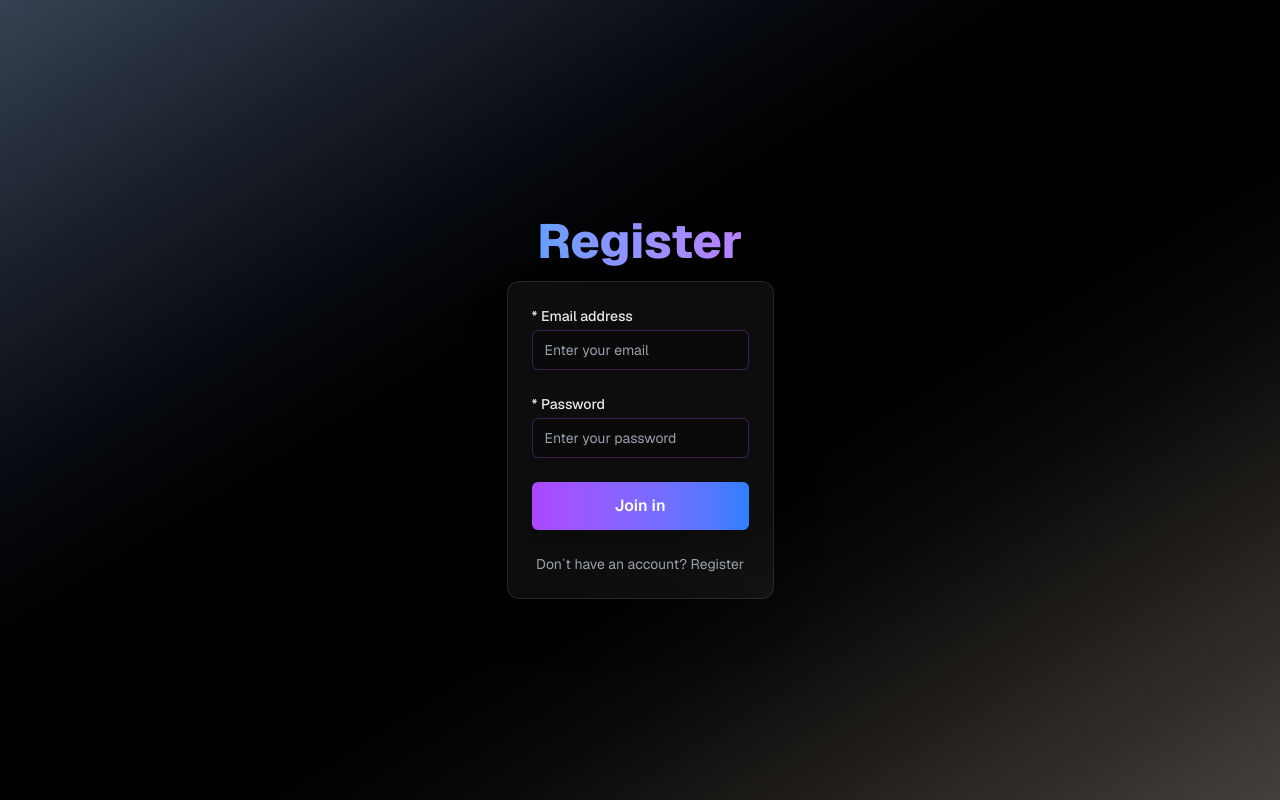
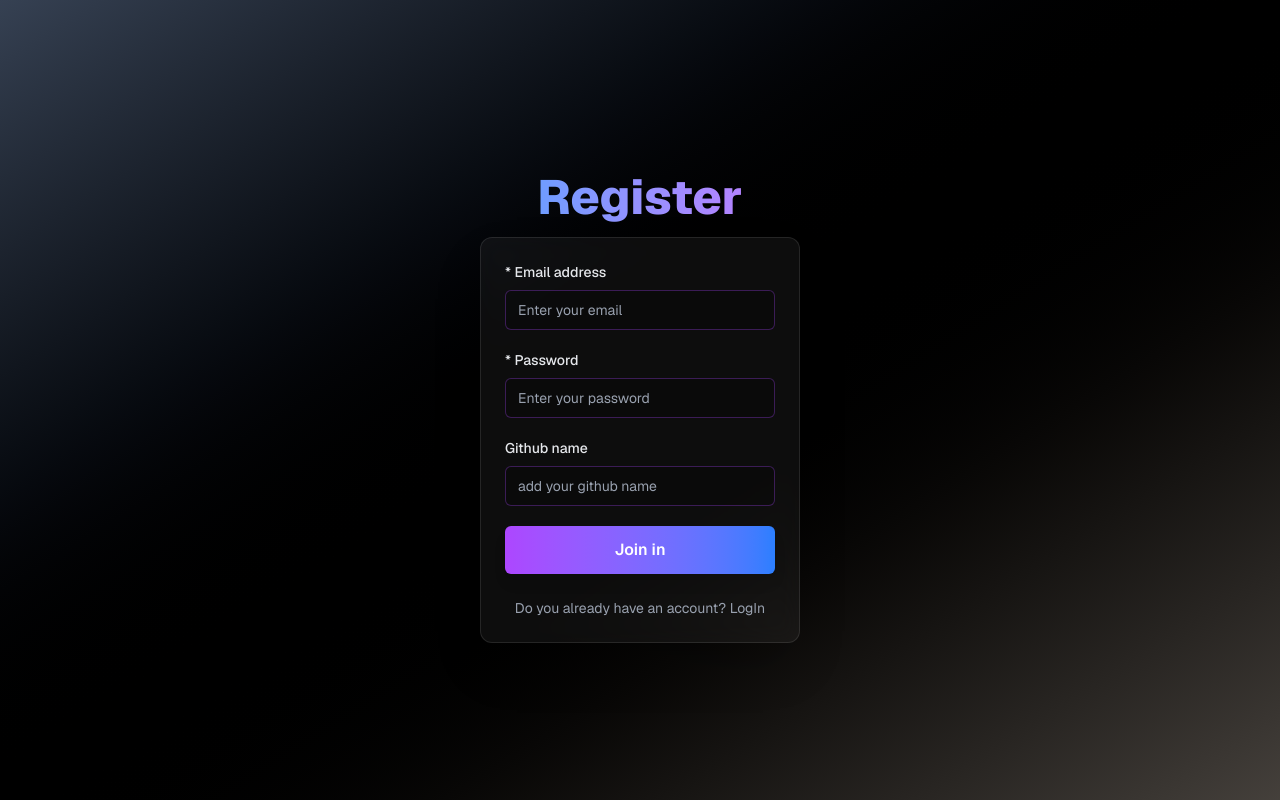
Before and after one commit to abqueiroz/jwt-auth, a Next.js app: page /register in a window 1280 px wide. Built offline with nearby package versions, Linux system fonts and the light colour scheme.

Commit message:
feat: add authProvider

```diff
--- a/package.json
+++ b/package.json
@@ -21,7 +21,7 @@
   },
   "devDependencies": {
     "@eslint/eslintrc": "^3",
-    "@tailwindcss/postcss": "^4",
+    "@tailwindcss/postcss": "^4.1.4",
     "@testing-library/dom": "^10.4.0",
     "@testing-library/jest-dom": "^6.6.3",
     "@testing-library/react": "^16.3.0",
@@ -34,7 +34,8 @@
     "eslint-config-next": "15.3.0",
     "jest": "^29.7.0",
     "jest-environment-jsdom": "^29.7.0",
-    "tailwindcss": "^4",
+    "postcss": "^8.5.3",
+    "tailwindcss": "^4.1.4",
     "ts-node": "^10.9.2",
     "typescript": "^5"
   }
--- a/src/app/globals.css
+++ b/src/app/globals.css
@@ -18,14 +18,19 @@ body {
   font-family: Arial, Helvetica, sans-serif;
 }
 
+a,
+button {
+  cursor: pointer;
+}
+
 @theme {
   --animate-fade-in-scale: fade-in-scale 0.3s ease-out;
 
   --animate-custom-pulse: custom-pulse 1.5s cubic-bezier(0.4, 0, 0.6, 1) infinite;
 
-  --animate-spin-and-fade: spin-and-fade 2s linear infinite ;
+  --animate-spin-and-fade: spin-and-fade 2s linear infinite;
 
-  --animate-spin-and-fade: spin-and-fade 2s linear infinite ;
+  --animate-spin-and-fade: spin-and-fade 2s linear infinite;
 
 
   --animate-slide-in-out: slide-in-out 1s ease-in-out infinite alternate;
--- a/src/app/layout.tsx
+++ b/src/app/layout.tsx
@@ -1,7 +1,6 @@
 import type { Metadata } from "next";
 import { Geist, Geist_Mono } from "next/font/google";
 import "./globals.css";
-import { Header } from "../components";
 
 const geistSans = Geist({
   variable: "--font-geist-sans",
--- a/src/app/login/page.tsx
+++ b/src/app/login/page.tsx
@@ -25,7 +25,6 @@ const LoginPage = () => {
 
   const handleSubmit = async (event: FormEvent) => {
     event.preventDefault();
-    console.log(state)
     debugger
     setState((prevState) => ({ ...prevState, error: '' }));
 
@@ -78,19 +77,21 @@ const LoginPage = () => {
         >
           <FormInput
             id='email'
+            name='email'
             type='email'
             autoComplete='email'
-            labelName='Email address'
+            $labelName='Email address'
             placeholder='Enter your email'
-            isRequired
+            $isRequired
             onChange={handleChange}
           />
           <FormInput
             id='password'
+            name='password'
             type='password'
             autoComplete='current-password'
-            labelName='Password'
-            isRequired
+            $labelName='Password'
+            $isRequired
             placeholder='Enter your password'
             onChange={handleChange}
           />
--- a/src/app/register/page.tsx
+++ b/src/app/register/page.tsx
@@ -8,6 +8,8 @@ interface RegisterFormState {
   email: string;
   password: string;
   error: string;
+  github: string | null,
+
 }
 
 export default function RegisterPage() {
@@ -15,6 +17,7 @@ export default function RegisterPage() {
     email: '',
     password: '',
     error: '',
+    github: null,
   });
   const router = useRouter();
 
@@ -48,8 +51,8 @@ export default function RegisterPage() {
     }
   };
 
- return (
-    <main>
+  return (
+    <main className='flex w-full justify-center flex-col'>
       <div className="text-center">
         <h1
           className={cn(
@@ -65,29 +68,41 @@ export default function RegisterPage() {
       </div>
       <div
         className={cn(
-          "p-6 rounded-xl shadow-2xl backdrop-blur-md",
+          " min-w-80 p-6 rounded-xl shadow-2xl backdrop-blur-md",
           "bg-white/5 border border-white/10",
           "transition-all duration-500 space-y-6"
         )}
       >
-        <form className="space-y-6" onSubmit={handleSubmit}
+        <form className="space-y-5" onSubmit={handleSubmit}
         >
           <FormInput
             id='email'
             type='email'
             autoComplete='email'
-            labelName='Email address'
+            $labelName='Email address'
             placeholder='Enter your email'
-            isRequired
+            $isRequired
+            name='email'
             onChange={handleChange}
           />
           <FormInput
             id='password'
             type='password'
+            name='password'
             autoComplete='current-password'
-            labelName='Password'
-            isRequired
+            $labelName='Password'
+            $isRequired
             placeholder='Enter your password'
+            onChange={handleChange}
+          />
+
+          <FormInput
+            id='password'
+            type='password'
+            name='github'
+            autoComplete='current-password'
+            $labelName='Github name'
+            placeholder='add your github name'
             onChange={handleChange}
           />
           <Button
@@ -99,14 +114,14 @@ export default function RegisterPage() {
 
         <div className="text-center text-gray-400 text-sm">
           <span>
-            Don`t have an account?
+            Do you already have an account?
           </span>
           {' '}
           <a
             href="/login"
-            className="hover:text-purple-300 transition-colors duration-200 cursor-pointer"
+            className="cursor-pointer hover:text-purple-300 transition-colors duration-200 "
           >
-            Register
+            LogIn
           </a>
         </div>
       </div>
--- a/src/components/Avatar/index.tsx
+++ b/src/components/Avatar/index.tsx
@@ -6,30 +6,32 @@ interface AvatarProps {
     name: string
 }
 
-export const Avatar = ({ name, imgUrl='' }: AvatarProps) => {
+export const Avatar = ({ name, imgUrl = '' }: AvatarProps) => {
+    debugger
+    const splitName = name.split(' ')
+    const firstName = splitName.at(0)?.charAt(0)
+    const lastName = splitName.at(-1)?.charAt(0)
     return (<>
-
         <div className="flex items-center justify-center">
             <div className={cn(
-                "h-20 w-20 rounded-full",
+                "h-12 w-12 rounded-full",
                 "flex items-center justify-center",
                 "relative overflow-hidden" // Added for proper fallback positioning
             )}>
-                <Image
-                    width={24}
-                    height={24}
+                {imgUrl ? <Image
+                    width={12}
+                    height={12}
                     src={imgUrl}
                     alt="User Avatar"
-                    className="h-full w-full object-cover"
+                    className="object-cover"
                     onError={(e) => {
                         (e.currentTarget as HTMLImageElement).style.display = 'none';
                     }}
-                />
-                {!imgUrl && (
-                    <span className="absolute inset-0 flex items-center justify-center bg-gray-200 text-gray-800 text-xl font-semibold">
-                        {name.substring(0, 2).toUpperCase()}
-                    </span>
-                )}
+                /> :
+                    <span className="absolute inset-0 flex items-center justify-center bg-gray-200 text-gray-800 text-[20px] font-semibold">
+                        {firstName}{lastName}
+                    </span>}
+
 
             </div>
         </div>
--- a/src/components/Button/index.tsx
+++ b/src/components/Button/index.tsx
@@ -11,7 +11,7 @@ const Button = forwardRef<HTMLButtonElement, ButtonProps>(
             <button
                 type={type}
                 className={cn(
-                     "w-full py-3 text-white font-semibold",
+                     "w-full py-3 text-white font-semibold cursor-pointer",
                       "bg-gradient-to-r from-purple-500 to-blue-500",
                       "hover:from-purple-600 hover:to-blue-600",
                       "focus:outline focus:outline-offset-4 focus:outline-purple-400",
--- a/src/components/FormInput/index.tsx
+++ b/src/components/FormInput/index.tsx
@@ -2,23 +2,23 @@ import { ComponentProps } from "react"
 import { InputText } from "../TextInput"
 
 interface FormInputProps extends ComponentProps<'input'> {
-    labelName: string
+    $labelName: string
     id: string
-    isRequired?: boolean
+    $isRequired?: boolean
 
 }
 
-export const FormInput = ({ labelName, id, isRequired = false, ...rest }: FormInputProps) => {
+export const FormInput = ({ $labelName, id, $isRequired = false, ...rest }: FormInputProps) => {
     return (<div>
         <label
             htmlFor={id}
-            className="block text-sm font-medium text-gray-200"
+            className="block text-sm font-medium text-gray-200 mb-2"
         >
-            {isRequired?"* ":""}{labelName}
+            {$isRequired?"* ":""}{$labelName}
         </label>
         <InputText
             id={id}
-            required={isRequired}
+            required={$isRequired}
             className="mt-1 bg-black/20 text-white border-purple-500/30 placeholder:text-gray-400"
             {...rest}
         />
--- a/src/provider/Auth/index.tsx
+++ /dev/null
@@ -1,14 +0,0 @@
-'use client'
-
-import { ReactNode } from "react";
-
-interface AuthProps {
-  children: ReactNode;
-}
-
-export const Auth = (props: AuthProps) => {
-
-  return (<>
-    {props.children}
-  </>)
-};
--- /dev/null
+++ b/src/provider/AuthProvider/index.tsx
@@ -0,0 +1,64 @@
+'use client'
+import Loading from '@/app/loading';
+import { useRouter } from 'next/navigation';
+import { createContext, ReactNode, useEffect, useState } from "react";
+
+interface AuthProps {
+  children: ReactNode;
+}
+
+interface User {
+  userId: string;
+  email: string;
+  github?: string
+}
+
+const AuthContext = createContext<User | null>(null);
+
+export const AuthProvider = (props: AuthProps) => {
+  const [user, setUser] = useState<User | null>(null);
+  const [loading, setLoading] = useState(true);
+  const [error, setError] = useState<string | null>(null);
+  const router = useRouter();
+
+  useEffect(() => {
+    const fetchProtectedData = async () => {
+      setLoading(true);
+      setError(null);
+      try {
+        const response = await fetch('/api/protected');
+        if (response.ok) {
+          const data = await response.json();
+          setUser(data.user);
+        } else if (response.status === 401) {
+          router?.push('/login');
+        } else {
+          const data = await response.json();
+          setError(data.error || 'Failed to fetch protected data');
+        }
+      } catch (err) {
+        console.error('Error fetching protected data:', err);
+        setError('An unexpected error occurred');
+      } finally {
+        setLoading(false);
+      }
+    };
+
+    fetchProtectedData();
+  }, [router]);
+
+  if (loading) {
+    return <Loading/>
+  }
+
+  if (error) {
+    return <div className="flex justify-center items-center h-screen text-red-500">Error: {error}</div>;
+  }
+
+  if (!user) {
+    return null;
+  }
+  return (<AuthContext.Provider value={user}>
+    {props.children}
+  </AuthContext.Provider>)
+};
```
Also changed, not shown: src/app/(private)/dashboard/page.tsx (added, +73 -0 lines), src/app/page.tsx (+20 -51 lines), 1 other file (tests, documents, lock files or other folders).
